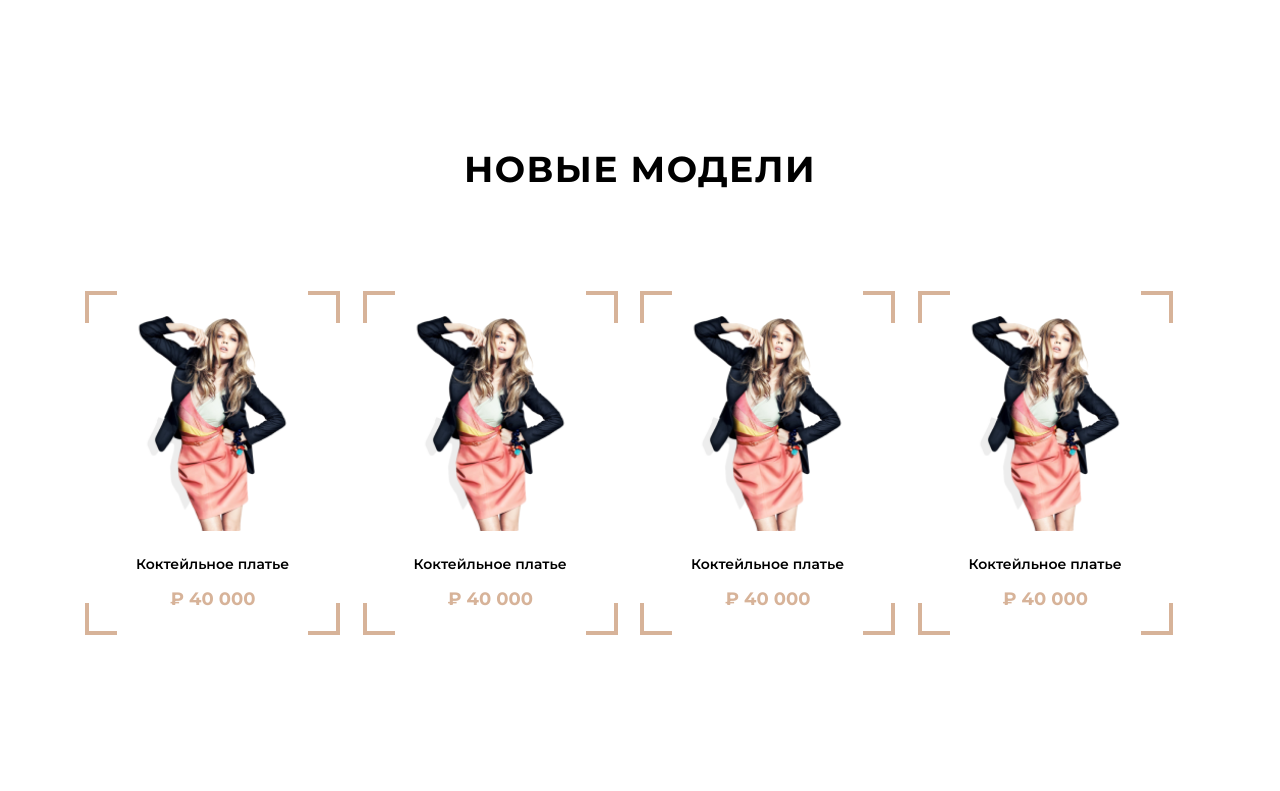
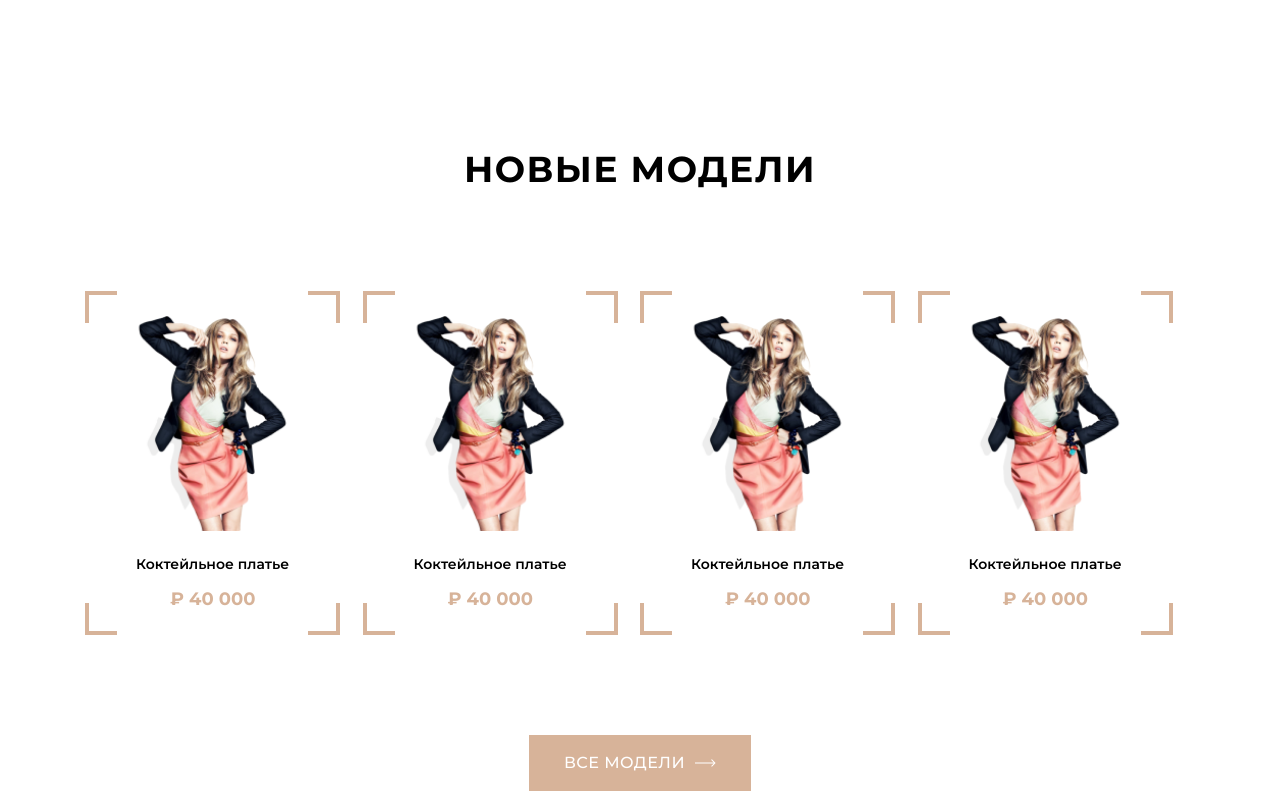
Before and after one commit to zhamalamazalieva/onlineshop, a plain HTML site: page index.html in a window 1280 px wide. Shown: the part 1771-2562 px from the top of the page. Before the commit the page ends 2406 px from the top, so only its background shows below. Drawn offline with Linux system fonts and the light colour scheme.

Commit message:
add some rules for general  'btn'  and for 'model__button'

```diff
--- a/index.html
+++ b/index.html
@@ -217,7 +217,7 @@
                     </div>
 
                 </div>
-
+                <button class="model__button btn">все модели <img src="./img/svg/Arrow.svg" alt="arrow" class="model__arrow"></button>
             </div>
         </section>
 
--- a/styles/index.css
+++ b/styles/index.css
@@ -23,3 +23,16 @@ body{
 a {
     text-decoration: none;
 }
+.btn{
+    font-family: Montserrat;
+    font-size: 16px;
+    font-style: normal;
+    font-weight: 400;
+    line-height: 20px;
+    letter-spacing: 0.03em;
+    text-align: left;
+    color: white;
+    background-color:#D7B399;
+    border: none;
+    text-transform: uppercase;
+}
--- a/styles/main.css
+++ b/styles/main.css
@@ -38,16 +38,7 @@
 
 .hero__button{
     padding: 18px 50px 18px 50px;
-    font-family: Montserrat;
-    font-size: 16px;
-    font-style: normal;
-    font-weight: 400;
-    line-height: 20px;
-    letter-spacing: 0.03em;
-    text-align: left;
-    color: white;
-    background-color:#D7B399;
-    border: none;
+
 }
 .oldprice{
     font-family: Montserrat;
@@ -286,6 +277,7 @@
 .row{
   display: flex;
   flex-wrap: wrap;
+  margin-bottom: 100px;
 }
 .col-2{
   width: 25%;
@@ -374,3 +366,15 @@
   bottom: 0px;
   border-width: 0 0 4px 4px;
 }
+.model__button{
+  margin:0 auto;
+  padding: 18px 35px 18px 35px;
+  display: flex;
+  justify-content: center;
+  align-items: center;
+
+}
+
+.model__arrow{
+  margin-left: 10px;
+}
```
Also changed, not shown: img/svg/Arrow.svg (added).
